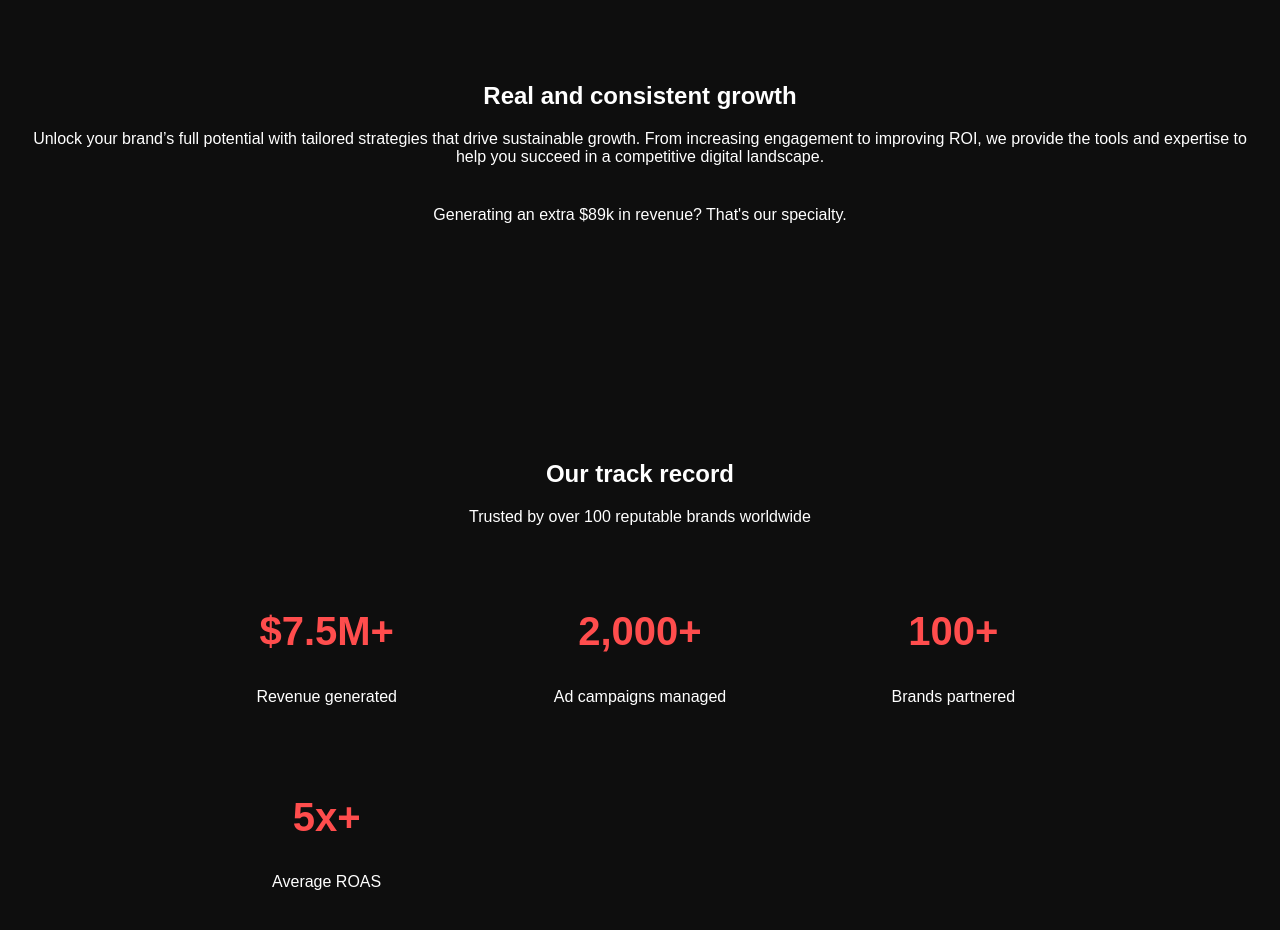
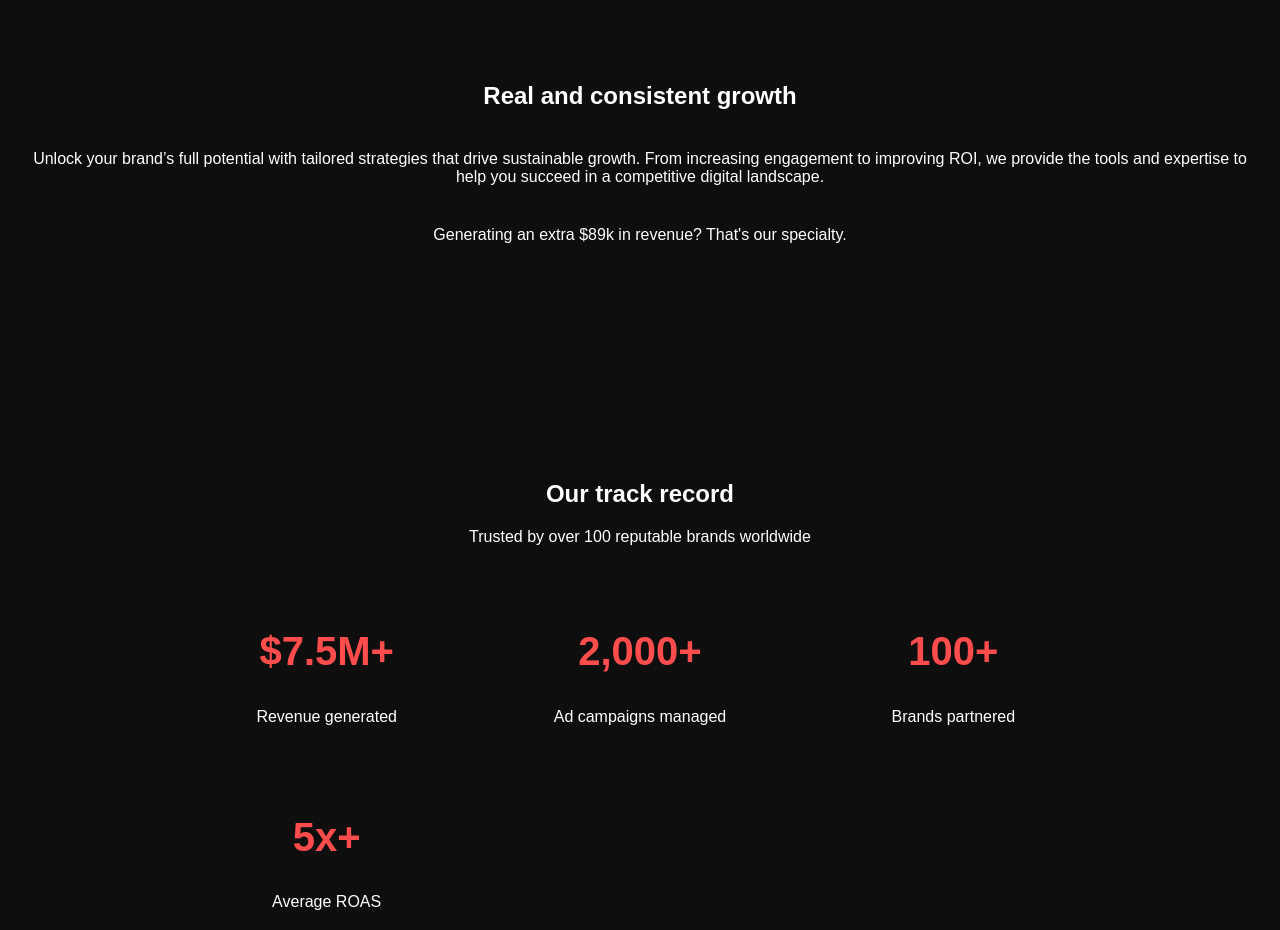
Before and after one commit to crichperformance/crichperformance.github.io, a plain HTML site: page index.html in a window 1280 px wide. Shown: the part 1720-2650 px from the top of the page. Drawn offline with Linux system fonts and the light colour scheme.

Commit message:
Update index.html

```diff
--- a/index.html
+++ b/index.html
@@ -307,9 +307,7 @@ Reach your audience directly through personalized email and SMS campaigns that i
 
 <h2>Real and consistent growth</h2>
 
-<p>
-Unlock your brand’s full potential with tailored strategies that drive sustainable growth. From increasing engagement to improving ROI, we provide the tools and expertise to help you succeed in a competitive digital landscape.
-</p>
+<p style="margin-top:40px;">Unlock your brand’s full potential with tailored strategies that drive sustainable growth. From increasing engagement to improving ROI, we provide the tools and expertise to help you succeed in a competitive digital landscape. </p>
 
 <p style="margin-top:40px;">Generating an extra $89k in revenue? That's our specialty.</p>
 
```
